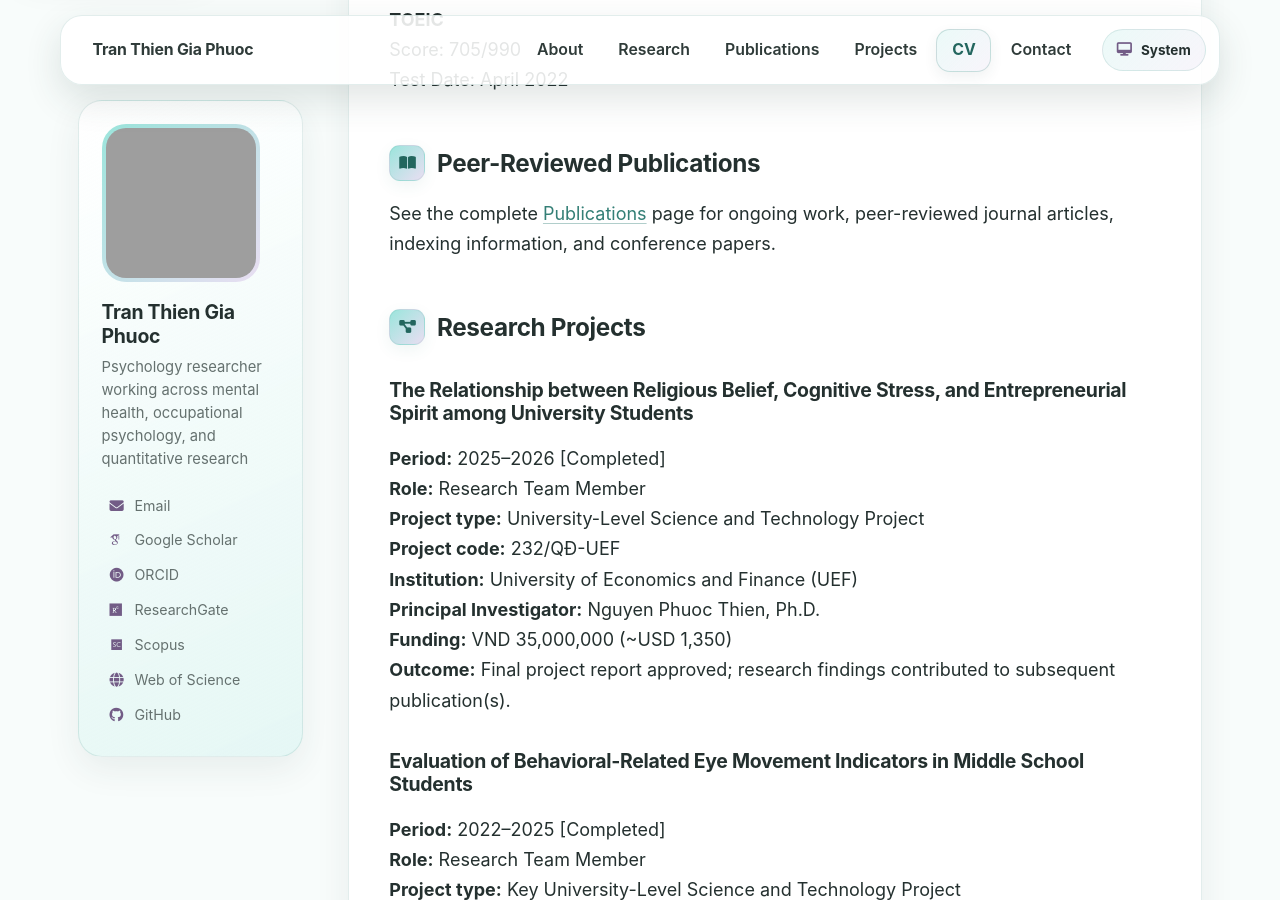
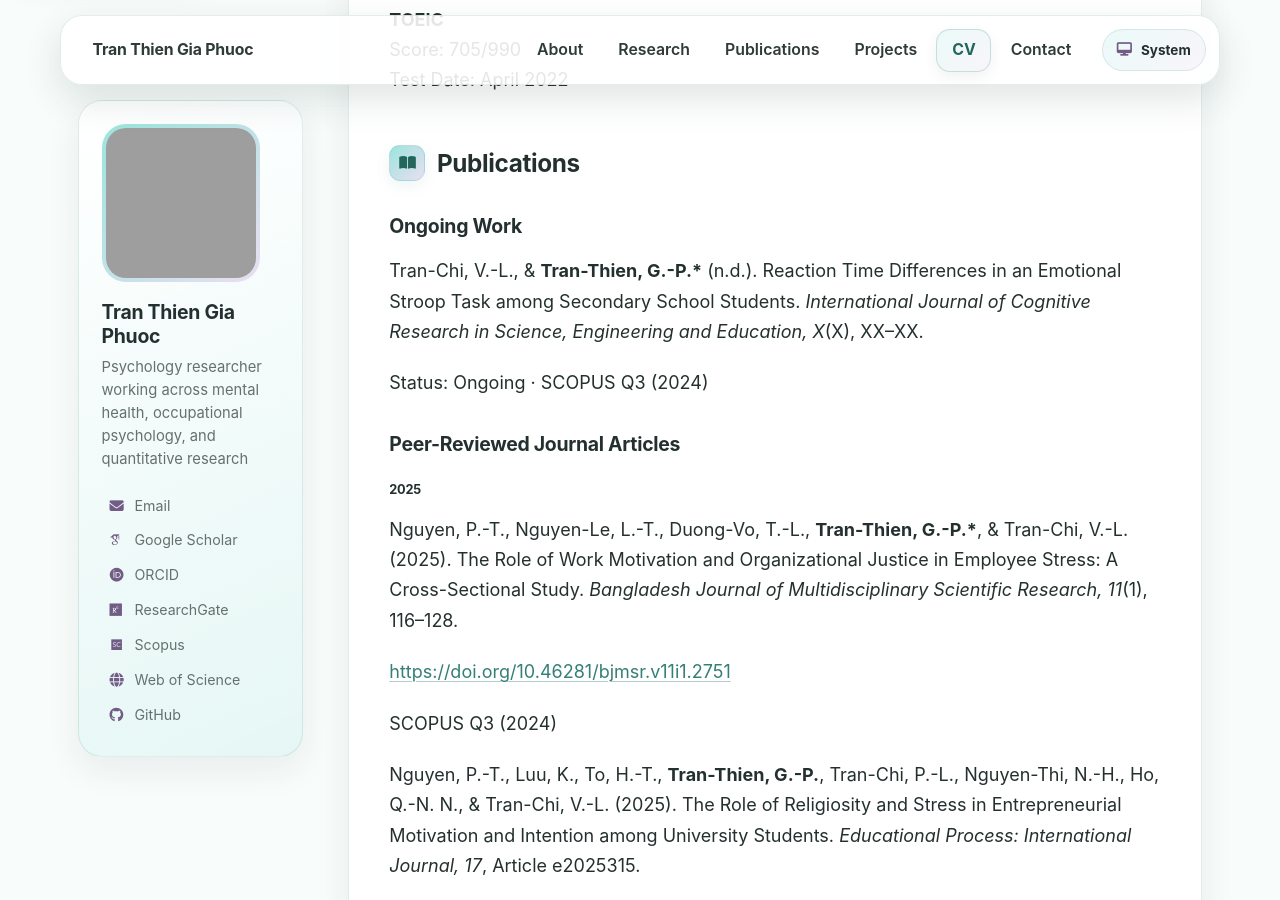
Before and after one commit to ttgpPsychMH/ttgpPsychMH.github.io, a Jekyll site: the page built from _pages/cv.md, in a window 1280 px wide and 900 px high, scrolled down 6495 px. Built offline with Jekyll 4.4.1, drawn with Linux system fonts in a browser that asks for light colours; some web fonts are replaced; a script that is not in the unit is left out; some of the changed text lies outside the part shown; grey boxes are pictures that could not be loaded.

Commit message:
Render CV publications and projects from structured data

```diff
--- a/_pages/cv.md
+++ b/_pages/cv.md
@@ -184,30 +184,72 @@
 Score: 705/990
 Test Date: April 2022
 
-## Peer-Reviewed Publications
+## Publications
 
-See the complete [Publications](/publications/) page for ongoing work, peer-reviewed journal articles, indexing information, and conference papers.
+<!-- CV_PUBLICATIONS_START -->
+{% assign cv_ongoing = site.data.publications | where: "status", "ongoing" %}
+{% if cv_ongoing.size > 0 %}
+### Ongoing Work
+
+{% for pub in cv_ongoing %}
+<div class="cv-reference" data-publication-id="{{ pub.id }}">
+{{ pub.citation | markdownify }}
+{% if pub.doi %}<p class="cv-reference__doi"><a href="{{ pub.doi }}" rel="noopener noreferrer">{{ pub.doi }}</a></p>{% endif %}
+<p class="cv-reference__meta">Status: Ongoing{% if pub.ssci %} · SSCI{% endif %}{% if pub.esci %} · ESCI{% endif %}{% if pub.scopus_quartile %} · SCOPUS {{ pub.scopus_quartile }}{% if pub.scopus_quartile_year %} ({{ pub.scopus_quartile_year }}){% endif %}{% endif %}</p>
+</div>
+{% endfor %}
+{% endif %}
+
+{% assign cv_published = site.data.publications | where: "status", "published" %}
+{% assign cv_journal_articles = cv_published | where_exp: "item", "item.type != 'conference_paper'" %}
+{% if cv_journal_articles.size > 0 %}
+### Peer-Reviewed Journal Articles
+
+{% assign cv_last_year = "" %}
+{% for pub in cv_journal_articles %}
+{% if pub.year != cv_last_year %}
+#### {{ pub.year }}
+{% assign cv_last_year = pub.year %}
+{% endif %}
+<div class="cv-reference" data-publication-id="{{ pub.id }}">
+{{ pub.citation | markdownify }}
+{% if pub.doi %}<p class="cv-reference__doi"><a href="{{ pub.doi }}" rel="noopener noreferrer">{{ pub.doi }}</a></p>{% endif %}
+{% if pub.ssci or pub.esci or pub.scopus_quartile %}<p class="cv-reference__meta">{% if pub.ssci %}SSCI{% endif %}{% if pub.esci %}{% if pub.ssci %} · {% endif %}ESCI{% endif %}{% if pub.scopus_quartile %}{% if pub.ssci or pub.esci %} · {% endif %}SCOPUS {{ pub.scopus_quartile }}{% if pub.scopus_quartile_year %} ({{ pub.scopus_quartile_year }}){% endif %}{% endif %}</p>{% endif %}
+</div>
+{% endfor %}
+{% endif %}
+
+{% assign cv_conference_papers = cv_published | where: "type", "conference_paper" %}
+{% if cv_conference_papers.size > 0 %}
+### Conference Papers
+
+{% for pub in cv_conference_papers %}
+<div class="cv-reference" data-publication-id="{{ pub.id }}">
+{{ pub.citation | markdownify }}
+</div>
+{% endfor %}
+{% endif %}
+<!-- CV_PUBLICATIONS_END -->
 
 ## Research Projects
 
-### The Relationship between Religious Belief, Cognitive Stress, and Entrepreneurial Spirit among University Students
+<!-- CV_PROJECTS_START -->
+{% for project in site.data.projects %}
+<section class="cv-project" data-project-id="{{ project.id }}">
 
-**Period:** 2025–2026 [Completed]
-**Role:** Research Team Member
-**Project type:** University-Level Science and Technology Project
-**Project code:** 232/QĐ-UEF
-**Institution:** University of Economics and Finance (UEF)
-**Principal Investigator:** Nguyen Phuoc Thien, Ph.D.
-**Funding:** VND 35,000,000 (~USD 1,350)
-**Outcome:** Final project report approved; research findings contributed to subsequent publication(s).
+### {{ project.title }}
 
-### Evaluation of Behavioral-Related Eye Movement Indicators in Middle School Students
+**Period:** {{ project.period }} [{{ project.status }}]
+**Role:** {{ project.role }}
+**Project type:** {{ project.project_type }}
+**Project code:** {{ project.project_code }}
+**Institution:** {{ project.institution }}
+**Principal Investigator:** {{ project.principal_investigator }}
+**Funding:** {{ project.funding_vnd }} ({{ project.funding_usd }})
+**Outcome:** {{ project.outcome }}
 
-**Period:** 2022–2025 [Completed]
-**Role:** Research Team Member
-**Project type:** Key University-Level Science and Technology Project
-**Project code:** CS.2022.19.24.TĐ
-**Institution:** Faculty of Psychology, Ho Chi Minh City University of Education (HCMUE)
-**Principal Investigator:** Tran Chi Vinh Long, M.Sc.
-**Funding:** VND 90,000,000 (~USD 3,460)
-**Outcome:** Final project report approved; research findings contributed to subsequent publication(s).
+{% if project.details %}{{ project.details }}{% endif %}
+
+</section>
+{% endfor %}
+<!-- CV_PROJECTS_END -->
```
